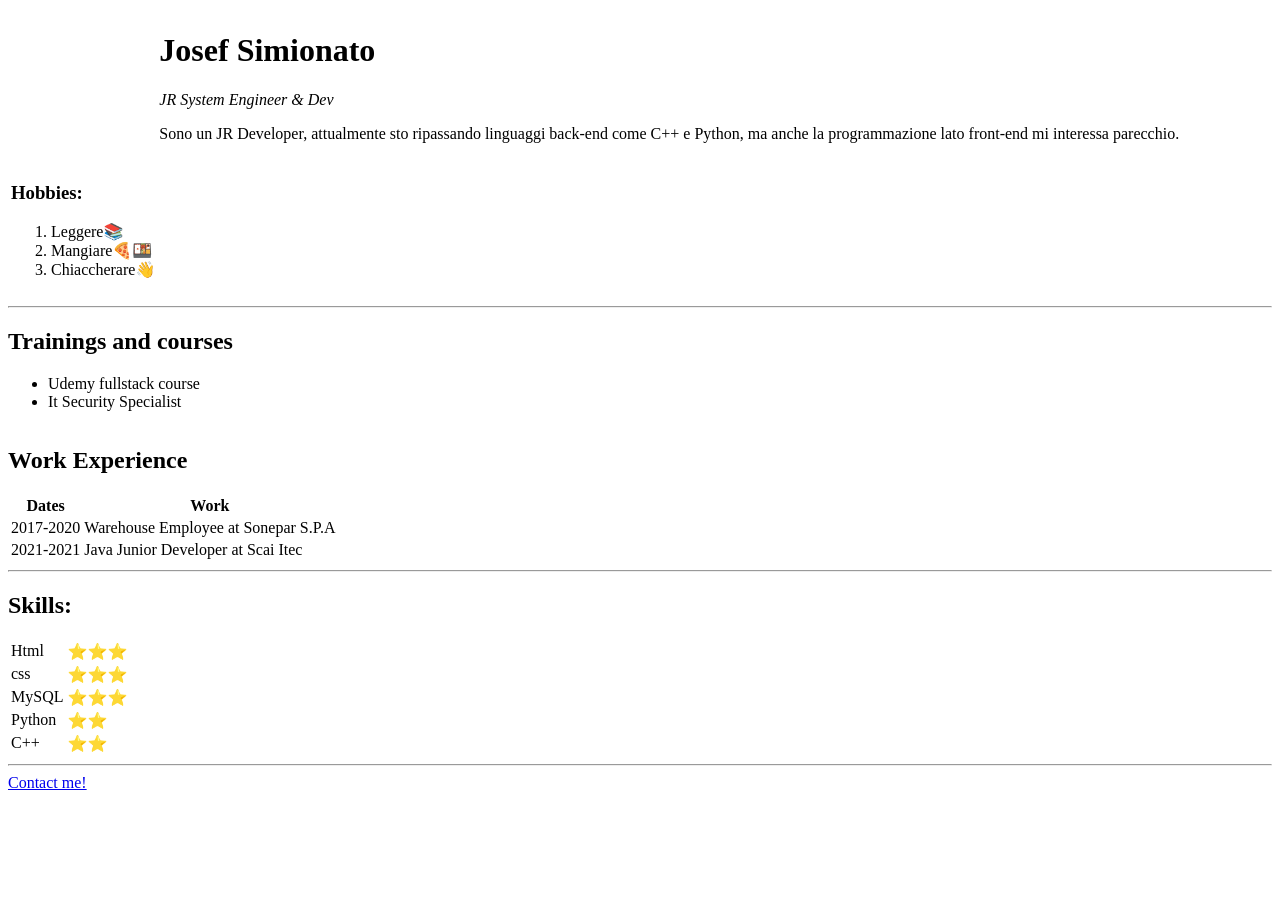
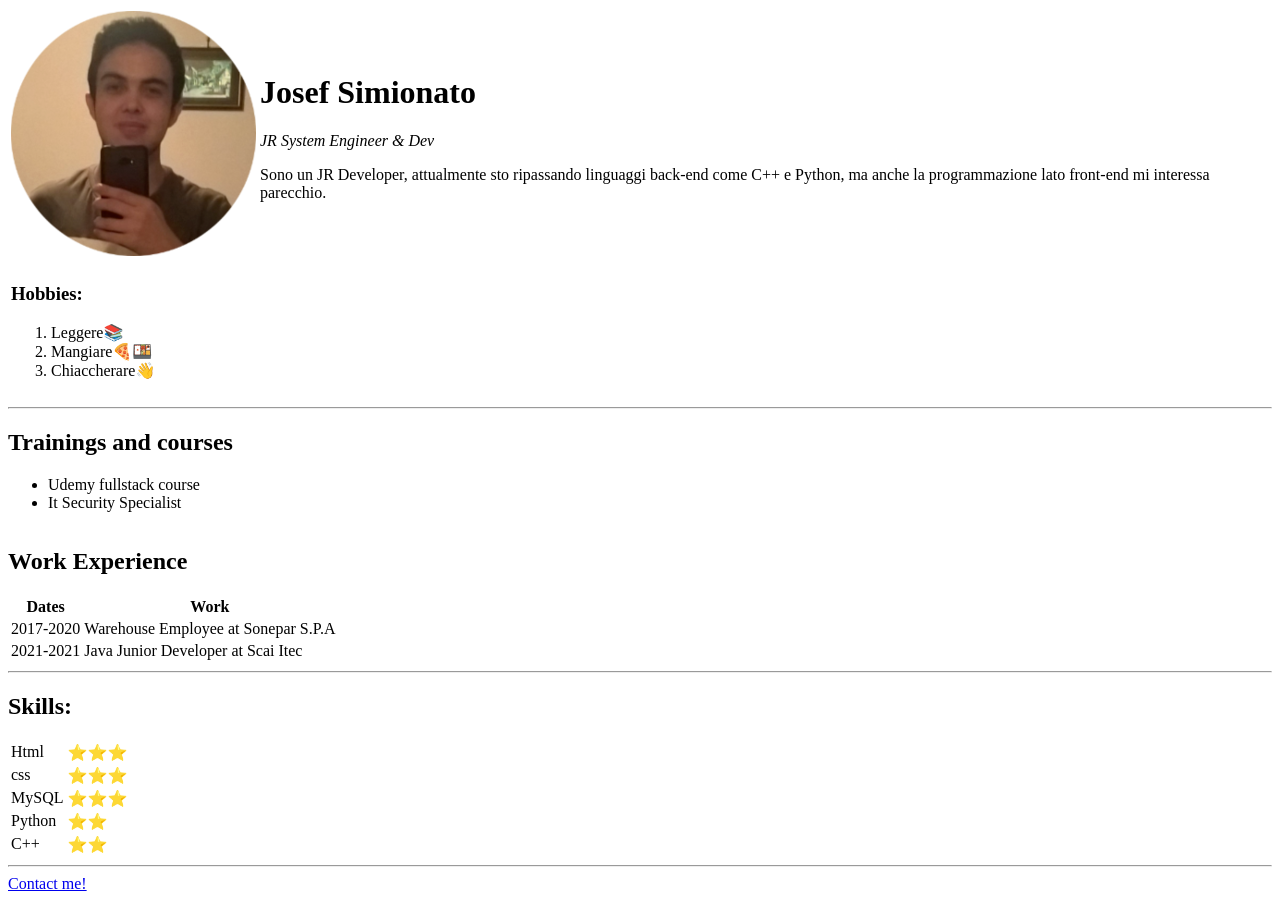
Before and after one commit to giniu15/CV, a plain HTML site: page index.htm in a window 1280 px wide. Before the commit the page ends 800 px from the top, so only its background shows below. Drawn offline with Linux system fonts and the light colour scheme.

Commit message:
Update index.htm

```diff
--- a/index.htm
+++ b/index.htm
@@ -10,7 +10,7 @@
     <table>
       <tr>
         <td>
-          <img src="Photo.png" alt="" srcset="Immagine arrotondata" />
+          <img src="/images/Photo.png" alt="" srcset="Immagine arrotondata" />
         </td>
 
         <td>
```
